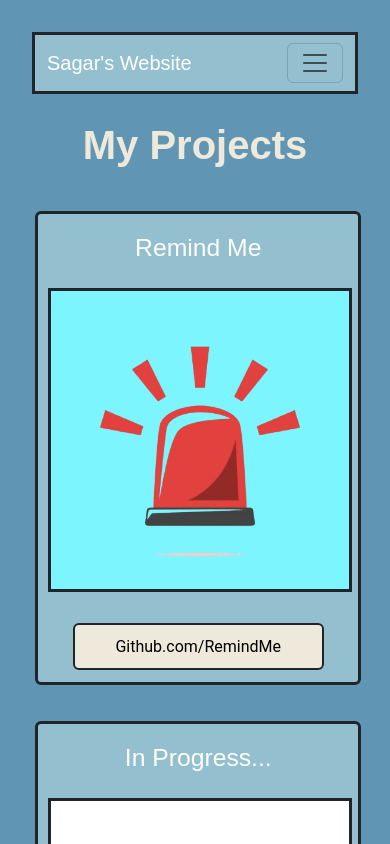
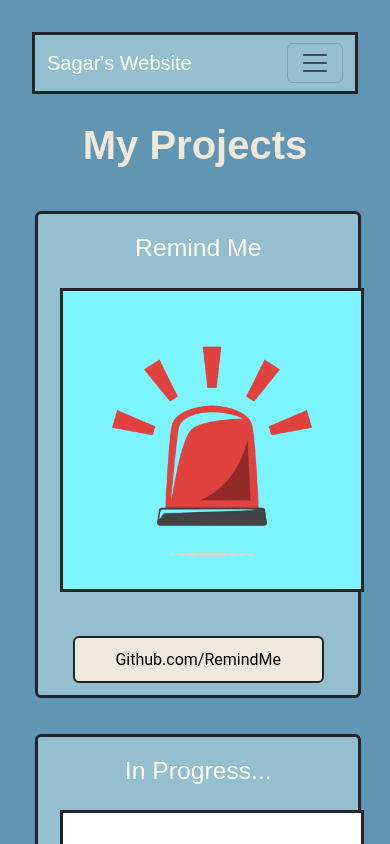
Before and after one commit to sagardhunna/sagardhunna, a React (Vite) app in the folder Frontend/: page /home in a window 390 px wide. Shown: the top 844 px of the page. Built offline with nearby package versions, Linux system fonts and the light colour scheme; a web font is replaced by a local one.

Commit message:
fixed margins

```diff
--- a/Frontend/src/components/projects/projects.css
+++ b/Frontend/src/components/projects/projects.css
@@ -75,4 +75,9 @@
         height: 10%;
         margin: 5%;
     }
+
+
+    .container {
+        margin: 4%;
+    }
 }
```
